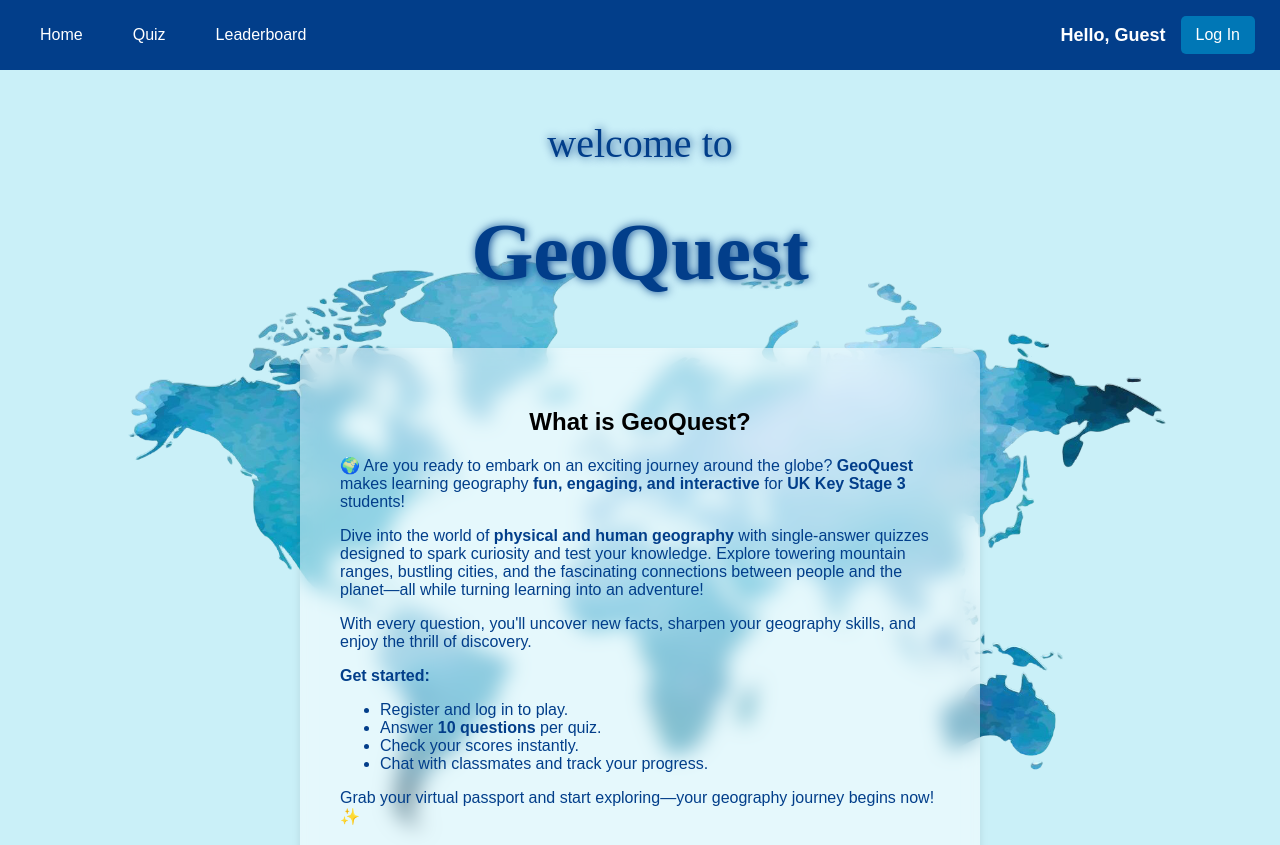
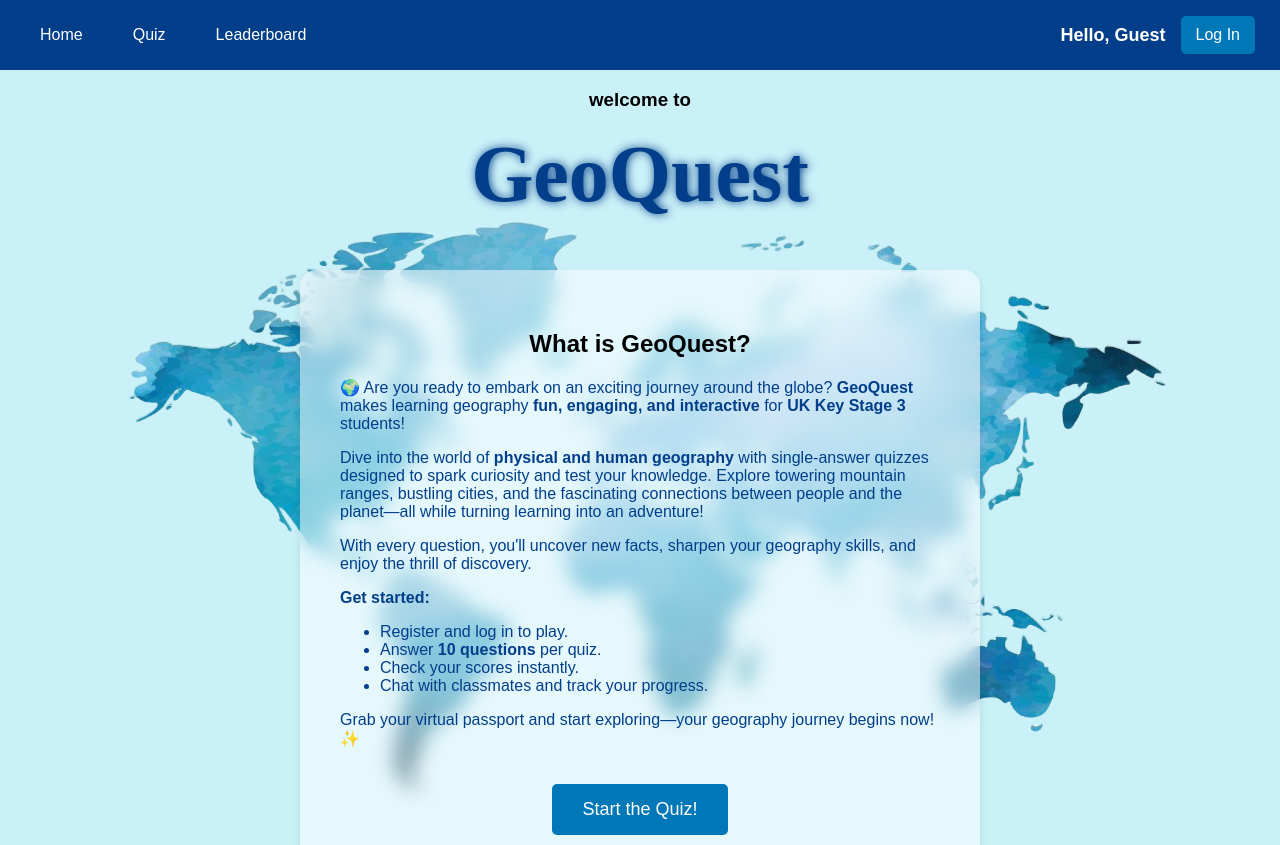
Before and after one commit to Kaia1332/Project_Alpha, a website: page client/homePage/home.html in a window 1280 px wide. Shown: the top 845 px of the page. Drawn offline with Linux system fonts and the light colour scheme; a web font is replaced by a local one.

Commit message:
Update home.html

```diff
--- a/client/homePage/home.html
+++ b/client/homePage/home.html
@@ -31,7 +31,7 @@
         <button id="auth-btn">Log In</button>
       </div>
     </nav>
-    <p class="small">welcome to</p>
+    <h3>welcome to</h3>
     <h1>GeoQuest</h1>
     <div class="container">
 <div>
```
